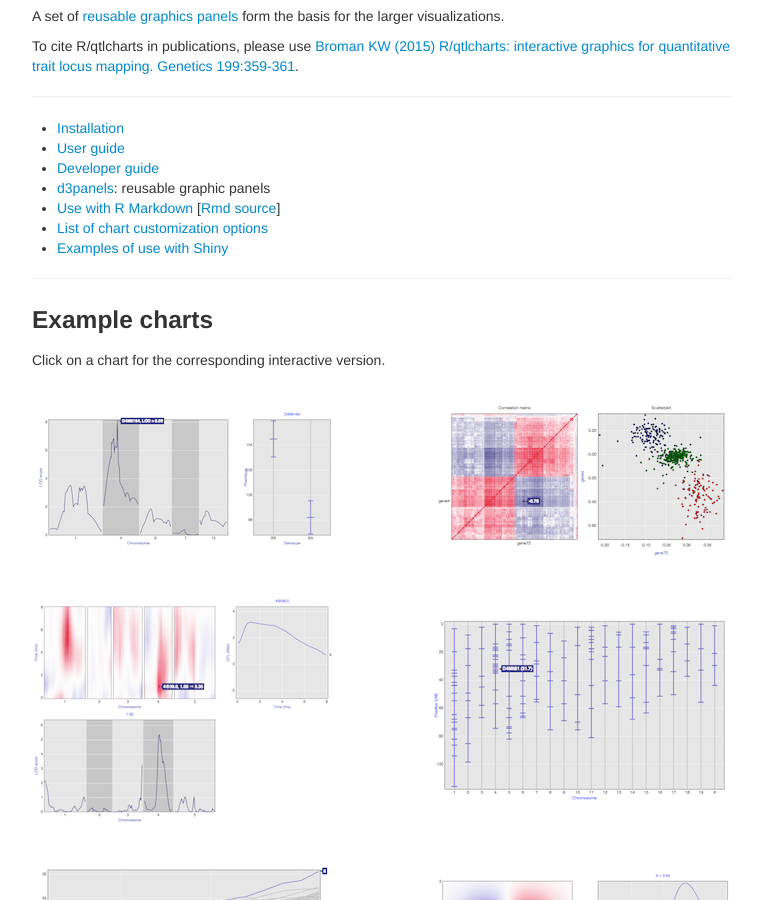
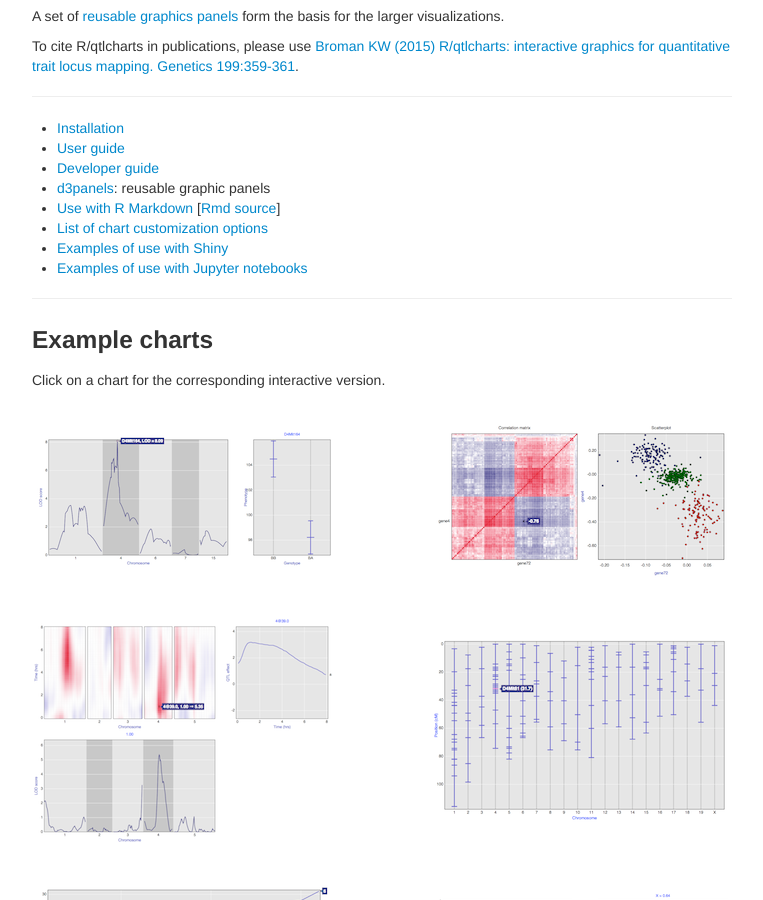
Before and after one commit to kbroman/qtlcharts, a Jekyll site: the page built from index.md, in a window 1280 px wide and 900 px high, scrolled down 327 px. Shown: the whole window, without its empty margins (258-1021 px from the left). Built offline with Jekyll 4.4.1, drawn with Linux system fonts in a browser that asks for light colours.

Commit message:
Point to examples with jupyter notebooks

```diff
--- a/index.md
+++ b/index.md
@@ -38,6 +38,8 @@ To cite R/qtlcharts in publications, please use
 - [Use with R Markdown](assets/vignettes/Rmarkdown.html) [[Rmd source](https://github.com/kbroman/qtlcharts/blob/main/vignettes/Rmarkdown.Rmd)]
 - [List of chart customization options](assets/vignettes/chartOpts.html)
 - [Examples of use with Shiny](https://github.com/kbroman/shiny_qtlcharts)
+- [Examples of use with Jupyter notebooks](https://github.com/kbroman/jupyter_qtlcharts)
+
 
 ---
 
```
